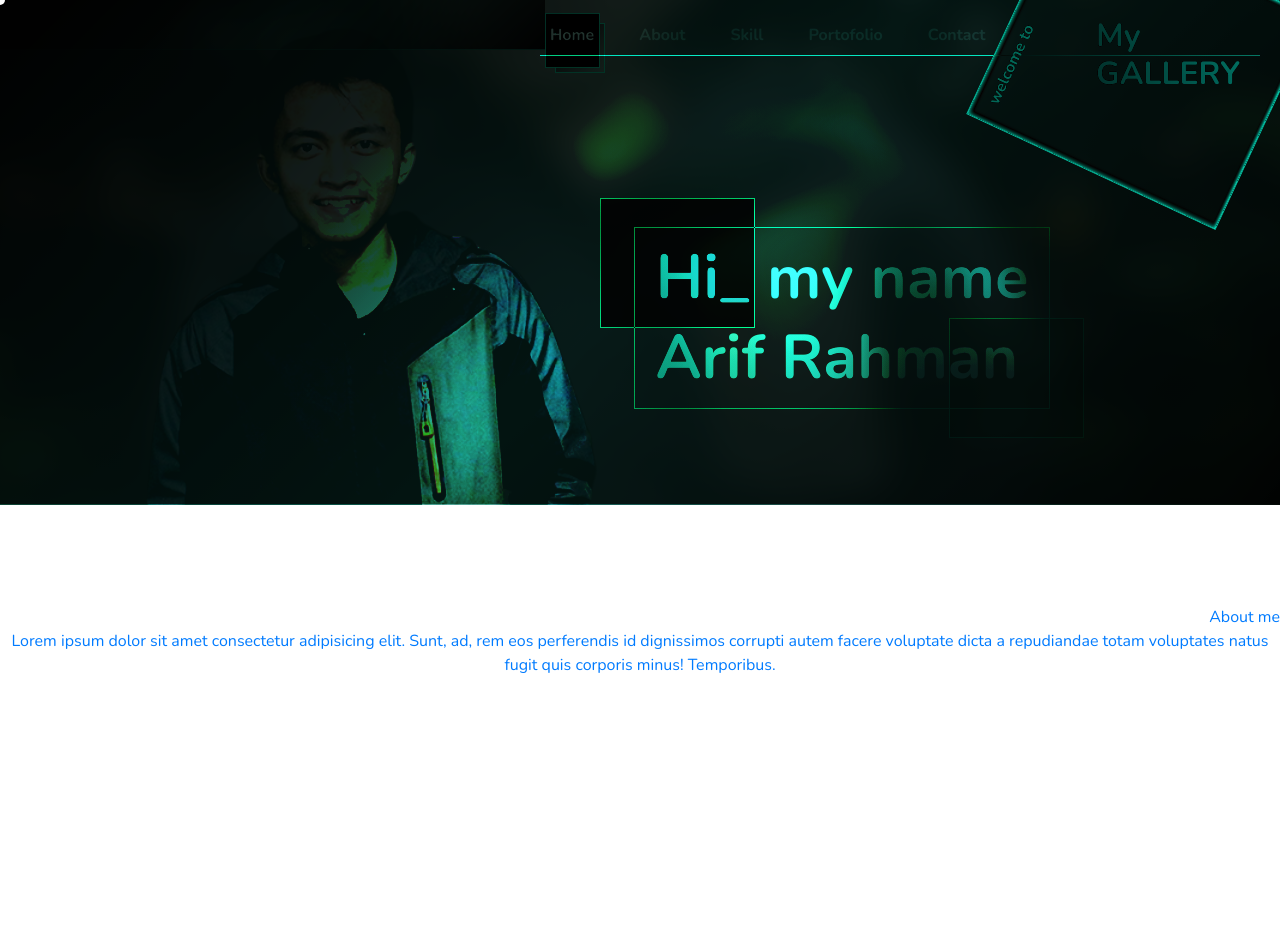
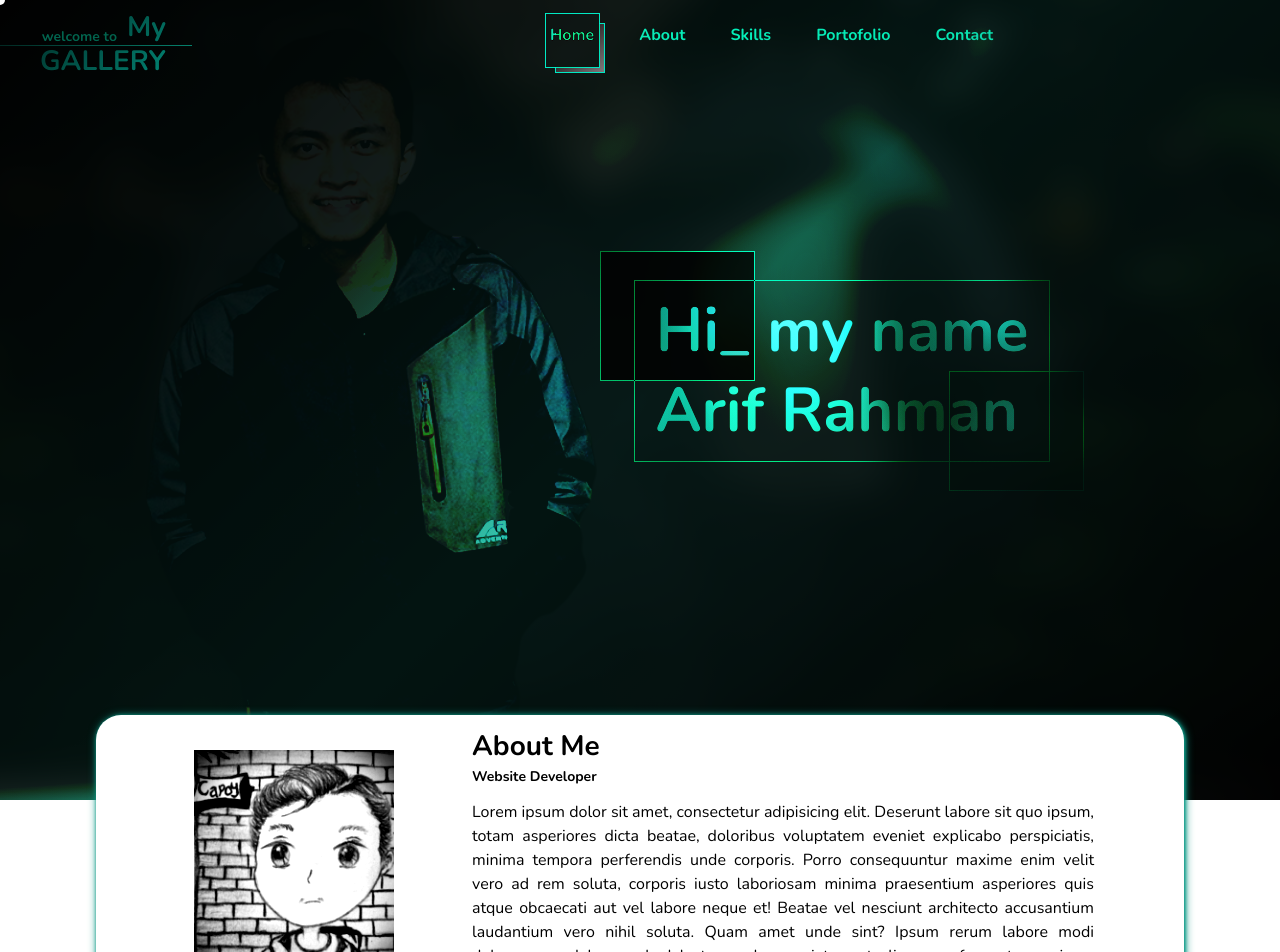
Before and after one commit to Glitchfer/Ar.rh_Porto_Gallery, a Vue app: page / in a window 1280 px wide. Shown: the top 952 px of the page. Before the commit the page ends 800 px from the top, so only its background shows below. Built offline with nearby package versions, Linux system fonts and the light colour scheme; a web font is replaced by a local one; what vue-draggable, vue-kinesis would draw is missing.

Commit message:
add animation

```diff
--- a/src/App.vue
+++ b/src/App.vue
@@ -27,6 +27,9 @@ export default {
 @import url('https://fonts.googleapis.com/css2?family=Nunito:ital,wght@0,200;0,300;0,400;0,600;0,700;0,800;0,900;1,200;1,300;1,400;1,600;1,700;1,800;1,900&display=swap');
 @import url('https://fonts.googleapis.com/css2?family=Syne+Mono&display=swap');
 @import url('https://fonts.googleapis.com/css2?family=Dosis:wght@200;300;400;500;600;700;800&display=swap');
+html {
+  scroll-behavior: smooth;
+}
 body {
   overflow-y: scroll;
 }
--- a/src/components/Navigation.vue
+++ b/src/components/Navigation.vue
@@ -1,38 +1,37 @@
 <template>
   <div id="Navigate" class="Navigate">
-    <div class="dummyNavExpand"></div>
     <a
       href="#landing"
       class="r-1"
-      style="marginLeft: 20px; color:   rgb(255, 255, 255); fontWeight: bold; textDecoration: none; "
+      style="marginLeft: 20px;  fontWeight: bold; textDecoration: none; "
       @click="navNimate('home')"
       >Home</a
     >
     <a
       href="#about"
       class="r-2"
-      style="marginLeft: 45px; color:   rgb(255, 255, 255); fontWeight: bold; textDecoration: none; "
+      style="marginLeft: 45px;  fontWeight: bold; textDecoration: none; "
       @click="navNimate('about')"
       >About
     </a>
     <a
       href="#skill"
       class="r-3"
-      style="marginLeft: 45px; color:   rgb(255, 255, 255); fontWeight: bold; textDecoration: none; "
+      style="marginLeft: 45px;  fontWeight: bold; textDecoration: none; "
       @click="navNimate('skill')"
-      >Skill</a
+      >Skills</a
     >
     <a
       href="#portofolio"
       class="r-4"
-      style="marginLeft: 45px; color:   rgb(255, 255, 255); fontWeight: bold; textDecoration: none; "
+      style="marginLeft: 45px;  fontWeight: bold; textDecoration: none; "
       @click="navNimate('porto')"
       >Portofolio</a
     >
     <a
       href="#contact"
       class="r-5"
-      style="marginLeft: 45px; color:   rgb(255, 255, 255); fontWeight: bold; textDecoration: none; "
+      style="marginLeft: 45px;  fontWeight: bold; textDecoration: none; "
       @click="navNimate('contact')"
       >Contact</a
     >
@@ -136,6 +135,7 @@ export default {
     },
     getScrollNum(event) {
       const roll = document.documentElement.scrollTop
+      this.$emit('scrolled', roll)
       if (roll > 20) {
         document.getElementById('Navigate').classList.remove('Navigate')
         document.getElementById('Navigate').classList.add('navMotion')
@@ -251,7 +251,10 @@ export default {
   width: 750px;
   height: 70px; /*70 default */
   z-index: 10;
-  mix-blend-mode: overlay;
+  mix-blend-mode: difference;
+}
+.Navigate a {
+  color: rgb(0, 255, 200);
 }
 .navMotion {
   display: flex;
@@ -267,28 +270,13 @@ export default {
   mix-blend-mode: normal;
   animation: scrollMotion 1s ease 1 forwards;
 }
-.dummyNavExpand {
-  position: fixed;
-  left: 0;
-  top: 0;
-  width: 545px;
-  height: 50px;
-  border: 1px solid rgba(11, 250, 230, 0.384);
-  border-top: none;
-  border-left: none;
-  border-right: none;
-  background-image: linear-gradient(
-    135deg,
-    rgb(2, 2, 2),
-    rgba(56, 224, 196, 0.308),
-    rgb(2, 2, 2)
-  );
-  z-index: 1;
-  mix-blend-mode: difference;
+.navMotion a {
+  color: rgb(0, 255, 200);
 }
 .navMotion:before {
   content: '';
   position: absolute;
+  border-radius: 0 0 0 50px;
   top: 0;
   left: 0;
   border: 1px solid rgb(5, 5, 5);
@@ -304,6 +292,7 @@ export default {
   border-left: none;
   border-right: none;
   position: absolute;
+  border-radius: 0 0 0 50px;
   top: 0;
   left: 0;
   width: 750px;
@@ -326,6 +315,14 @@ export default {
   100% {
     opacity: 1;
     height: 50px;
+  }
+}
+@keyframes navMotions {
+  0% {
+    opacity: 1;
+  }
+  100% {
+    opacity: 0;
   }
 }
 .rl-1 {
--- a/src/views/Home.vue
+++ b/src/views/Home.vue
@@ -1,10 +1,23 @@
 <template>
   <b-container fluid class="landing">
+    <b-col
+      class="sectionOne"
+      cols="12"
+      sm="12"
+      md="12"
+      lg="12"
+      xl="12"
+      id="landing"
+    >
       <!-- <nav> -->
-    <Navigate />
+      <Navigate @scrolled="scrollPoint" />
       <!-- </nav> -->
-    <h3>
+      <h3 class="welcomeh3" v-if="scrolled < 20">
         My <br />
+        GALLERY
+      </h3>
+      <h3 class="welcome" v-else>
+        Arrh <br />
         GALLERY
       </h3>
       <b-col cols="12" sm="12" md="12" lg="12" xl="12" class="hero">
@@ -15,19 +28,27 @@
           Arif Rahman
         </h1>
       </b-col>
-    <!-- <b-col cols="12" sm="12" md="12" lg="12" xl="12" class="aboutMe"> -->
+    </b-col>
+    <b-col cols="12" sm="12" md="12" lg="12" xl="12" class="aboutMe" id="about">
+      <div class="profile-img"></div>
       <div class="satu">
-      <a href="#">About me</a>
+        <h3 style="fontWeight: bold;">About Me</h3>
+        <p>Website Developer</p>
       </div>
       <div class="dua">
-      <a href="#">
-        Lorem ipsum dolor sit amet consectetur adipisicing elit. Sunt, ad, rem
-        eos perferendis id dignissimos corrupti autem facere voluptate dicta a
-        repudiandae totam voluptates natus fugit quis corporis minus!
-        Temporibus.
-      </a>
+        <p>
+          Lorem ipsum dolor sit amet, consectetur adipisicing elit. Deserunt
+          labore sit quo ipsum, totam asperiores dicta beatae, doloribus
+          voluptatem eveniet explicabo perspiciatis, minima tempora perferendis
+          unde corporis. Porro consequuntur maxime enim velit vero ad rem
+          soluta, corporis iusto laboriosam minima praesentium asperiores quis
+          atque obcaecati aut vel labore neque et! Beatae vel nesciunt
+          architecto accusantium laudantium vero nihil soluta. Quam amet unde
+          sint? Ipsum rerum labore modi doloremque, dolorum ab delectus unde,
+          eveniet amet alias, rem fuga et asperiores repellat?.
+        </p>
       </div>
-    <!-- </b-col> -->
+    </b-col>
   </b-container>
 </template>
 <script>
@@ -35,31 +56,80 @@ import Navigate from '../components/Navigation'
 export default {
   name: 'Home',
   data() {
-    return {}
+    return {
+      scrolled: 0
+    }
   },
   components: {
     Navigate
   },
   mounted() {},
-  methods: {}
+  methods: {
+    scrollPoint(data) {
+      this.scrolled = data
+      if (data > 319) {
+        document
+          .getElementById('about')
+          .style.setProperty('--play-state', 'running')
+
+        document
+          .getElementById('about')
+          .style.setProperty(
+            '--translate-one',
+            ' translateX(' + 0 + 'px) translateY(' + 0 + 'px)'
+          )
+
+        document
+          .getElementById('about')
+          .style.setProperty(
+            '--translate-two',
+            ' translateX(' + 0 + 'px) translateY(' + 0 + 'px)'
+          )
+      } else if (data < 310) {
+        document
+          .getElementById('about')
+          .style.setProperty(
+            '--translate-one',
+            ' translateX(' + -10 + 'px) translateY(' + 10 + 'px)'
+          )
+
+        document
+          .getElementById('about')
+          .style.setProperty(
+            '--translate-two',
+            ' translateX(' + 20 + 'px) translateY(' + -20 + 'px)'
+          )
+      }
+
+      // --translate-one: translateX(-10px) translateY(10px);
+      // --translate-two: translateX(20px) translateY(-20px);
+    }
+  }
 }
 </script>
 
 <style scoped>
+/* :root {
+  --play-state: paused;
+} */
 .landing {
+  padding: 0;
+  background-color: white;
+}
+.sectionOne {
   position: relative;
   padding: 0;
   display: flex;
   align-items: flex-end;
   flex-direction: column;
   width: 100%;
-  min-height: 100vh;
-  overflow: hidden;
+  height: 100vh;
+  /* overflow: hidden; */
 }
-.landing::before {
+.sectionOne::before {
   content: '';
   width: 100%;
-  height: 31.5rem;
+  height: 100vh;
   position: absolute;
   top: 0;
   bottom: 0;
@@ -69,10 +139,69 @@ export default {
   mix-blend-mode: overlay;
   z-index: 2;
 }
-.landing h3 {
+.sectionOne .welcomeh3 {
+  text-align: right;
+  position: absolute;
+  top: 10px;
+  left: 30px;
+  padding: 10px;
+  z-index: 2;
+  display: flex;
+  align-items: center;
+  margin: 0;
+  color: rgb(5, 253, 220);
+  font-size: 28px;
+  font-weight: bold;
+  height: 70px;
+  mix-blend-mode: difference;
+  z-index: 10;
+  animation: welcomeTitle 2s ease-out 1 forwards;
+}
+@keyframes welcomeTitle {
+  0% {
+    transform: translateX(-150%);
+  }
+  100% {
+    transform: translateX(0);
+  }
+}
+.sectionOne .welcomeh3:before {
+  padding: 19px 90px 0 0;
+  content: 'welcome to';
+  width: 240px;
+  height: 70px;
+  position: absolute;
+  top: 0px;
+  left: -63px;
+  font-size: 14px;
+  color: rgba(0, 250, 196, 0.411);
+  margin: 0;
+  background-image: linear-gradient(
+    135deg,
+    rgba(0, 0, 0, 0.966),
+    rgba(0, 0, 0, 0.377)
+  );
+
+  mix-blend-mode: multiply;
+  /* transform: rotate(-270deg); */
+}
+.sectionOne .welcomeh3:after {
+  content: '';
+  width: 12rem;
+  height: 95px;
+  position: absolute;
+  top: 35px;
+  left: -30px;
+  border: 1px solid rgb(13, 255, 215);
+  mix-blend-mode: multiply;
+  border-right: none;
+  border-left: none;
+  border-bottom: none;
+}
+.sectionOne .welcome {
   text-align: left;
-  position: absolute;
-  top: 20px;
+  position: fixed;
+  top: -8px;
   right: 30px;
   padding: 10px;
   z-index: 2;
@@ -80,41 +209,48 @@ export default {
   align-items: center;
   margin: 0;
   color: rgb(5, 253, 220);
-  font-size: 32px;
+  font-size: 18px;
   font-weight: bold;
   height: 70px;
   mix-blend-mode: difference;
+  z-index: 10;
+  animation: name 3s ease 1 forwards;
 }
-.landing h3:before {
-  padding: 10px 0 0 20px;
-  content: 'welcome to';
-  width: 235px;
-  height: 275px;
+@keyframes name {
+  0% {
+    opacity: 0;
+  }
+  100% {
+    opacity: 1;
+  }
+}
+.sectionOne .welcome:before {
+  padding: 19px 90px 0 0;
+  content: '';
+  width: 240px;
+  height: 70px;
   position: absolute;
-  top: -92px;
+  top: 0px;
   left: -63px;
-  font-size: 16px;
-  color: rgba(13, 255, 215, 0.473);
+  font-size: 14px;
+  color: rgba(0, 250, 196, 0.411);
   margin: 0;
-  border: 1px solid rgba(13, 255, 215, 0.808);
   background-image: linear-gradient(
     135deg,
     rgba(0, 0, 0, 0.966),
     rgba(0, 0, 0, 0.377)
   );
 
-  box-shadow: inset 1px 1px 5px rgba(13, 255, 215, 0.74),
-    inset -1px -1px 3px rgba(13, 255, 215, 0.863);
   mix-blend-mode: multiply;
-  transform: rotate(-65deg);
+  /* transform: rotate(-270deg); */
 }
-.landing h3:after {
+.sectionOne .welcome:after {
   content: '';
-  width: 45rem;
+  width: 12rem;
   height: 95px;
   position: absolute;
   top: 35px;
-  right: -10px;
+  left: 5px;
   border: 1px solid rgb(13, 255, 215);
   mix-blend-mode: multiply;
   border-right: none;
@@ -125,11 +261,28 @@ export default {
   position: relative;
   top: 0;
   width: 100%;
-  height: 35rem;
+  height: 100vh;
   margin: 0;
   padding: 0;
   text-align: left;
   overflow: hidden;
+}
+
+.hero::before {
+  position: absolute;
+  top: 0;
+  left: 0;
+  content: '';
+  width: 100%;
+  height: 100vh;
+  background-color: rgba(0, 0, 0, 0.178);
+  z-index: 1;
+  background-image: linear-gradient(
+    135deg,
+    rgba(2, 2, 2, 0.966),
+    rgba(31, 238, 203, 0.377),
+    rgba(2, 2, 2, 0.966)
+  );
 }
 .hero h1 {
   position: absolute;
@@ -137,7 +290,7 @@ export default {
   font-weight: bolder;
   line-height: 80px;
   font-size: 62px;
-  top: 45%;
+  top: 35%;
   right: 18%;
   z-index: 1;
   border: 1px solid rgb(13, 255, 215);
@@ -178,28 +331,107 @@ export default {
   filter: blur(9px);
   transform: scale(2);
 }
-.hero::before {
+/* -------------------------- */
+#about {
+  --play-state: paused;
+  --translate-one: translateX(-10px) translateY(10px);
+  --translate-two: translateX(20px) translateY(-20px);
+  margin: 0 auto;
+  position: relative;
+  top: -85px;
+  z-index: 13;
+  border-radius: 25px;
+  padding: 25px 40px 25px 40px;
+  /* border: 3px solid rgb(250, 19, 19); */
+  height: 20rem;
+  width: 85%;
+  background-color: #ffffff;
+  box-shadow: 1px 1px 10px #0e9986dc, 1px 1px 5px #0e9986dc,
+    1px 1px 3px #0e9986dc;
+  display: grid;
+  grid-template-areas:
+    'image title'
+    'image desc';
+  grid-template-columns: 1fr 2fr;
+  grid-template-rows: 1fr 2.5fr;
+}
+.profile-img {
+  margin: 0 auto;
+  grid-area: image;
+  position: relative;
+  background-image: url(../assets/img/S_7272243340393.jpg);
+  background-size: cover;
+  background-position-x: -26px;
+  width: 200px;
+  height: 230px;
+  background-color: white;
+  box-shadow: inset 0px 0px 40px #00000050;
+  filter: grayscale(1) contrast(130%);
+  transform: var(--translate-one);
+  animation-name: var(--name-one);
+  animation-duration: 1s;
+  animation-timing-function: ease-in;
+  animation-iteration-count: 1;
+  animation-fill-mode: forwards;
+  animation-play-state: var(--play-state);
+  transition: 1s;
+}
+@keyframes image-after {
+  0% {
+    transform: translateX(-10px) translateY(10px);
+  }
+  100% {
+    transform: translateX(0px) translateY(0px);
+  }
+}
+.profile-img:before {
+  content: '';
   position: absolute;
-  top: 0;
-  left: 0;
-  content: '';
+  top: 20px;
+  left: -20px;
   width: 100%;
-  height: 35rem;
-  background-color: rgba(0, 0, 0, 0.178);
-  z-index: 1;
-  background-image: linear-gradient(
-    135deg,
-    rgba(2, 2, 2, 0.966),
-    rgba(31, 238, 203, 0.377),
-    rgba(2, 2, 2, 0.966)
-  );
+  height: 100%;
+  mix-blend-mode: difference;
+  background-color: rgb(0, 0, 0);
+  border: 7px solid rgb(0, 0, 0);
+  transform: var(--translate-two);
+  animation-name: var(--name-two);
+  animation-duration: 1s;
+  animation-timing-function: ease-in;
+  animation-iteration-count: 1;
+  animation-fill-mode: forwards;
+  animation-play-state: var(--play-state);
+  transition: 1s;
+}
+@keyframes image-before {
+  0% {
+    transform: translateX(20px) translateY(-20px);
+  }
+  100% {
+    transform: translateX(0px) translateY(0px);
+  }
 }
 .satu {
-  margin-top: 100px;
-  cursor: pointer;
+  grid-area: title;
+  position: relative;
+  top: -10px;
+  left: -30px;
+  font-size: 14px;
+  font-weight: bold;
+  padding: 0 30px 0 30px;
+  line-height: 10px;
+  text-align: left;
 }
-.satu:hover ~ .dua {
-  background-color: rgb(31, 238, 203);
+.dua {
+  top: -10px;
+  left: -30px;
+  box-sizing: border-box;
+  grid-area: desc;
+  position: relative;
+  padding: 0 20px 0 30px;
   color: black;
+  text-align: left;
+  text-align: justify;
+  height: 200px;
 }
 </style>
--- a/src/views/experiment/Draggable.vue
+++ b/src/views/experiment/Draggable.vue
@@ -330,6 +330,7 @@ export default {
   right: 0;
   width: 0;
   animation: slide 0.5s ease-out 1 forwards;
+  scroll-behavior: smooth;
 }
 @keyframes slide {
   0% {
```
Lines whose indentation alone changed are shown as unchanged.
